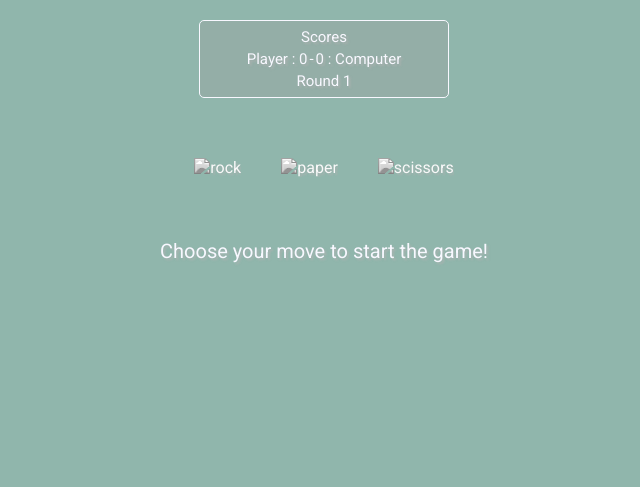
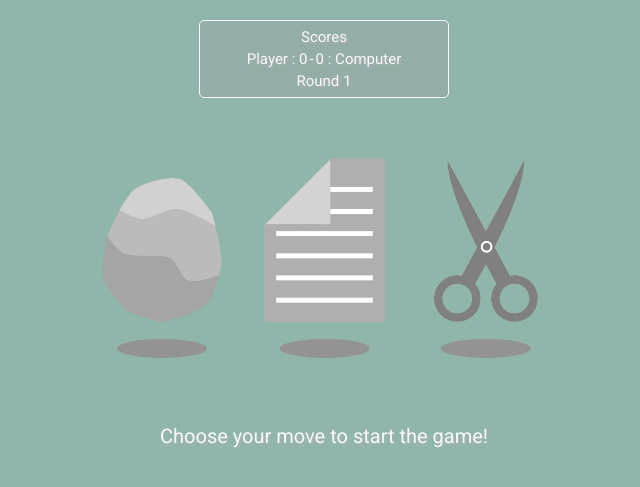
Before and after one commit to martin-242/odin-project-rock-paper-scissors, a plain HTML site: page index.html in a window 1280 px wide. Shown: the part 81-568 px from the top of the page, without its empty margins (316-956 px from the left). Drawn offline with Linux system fonts and the light colour scheme; the site is published under a folder, as on GitHub Pages, so addresses that start at the root find nothing.

Commit message:
Solves images not loading

```diff
--- a/index.html
+++ b/index.html
@@ -23,9 +23,9 @@
   </div>
   <div id="buttons-container" class="button-container">
     <div id="buttons_all">
-      <div id="buttons" class="button1"><img id="btn_rock" width="122" height="200" alt="rock" src="/images/rock.png"></div>
-      <div id="buttons" class="button2"><img id="btn_paper" width="122" height="200" alt="paper" src="/images/paper.png"></div>
-      <div id="buttons" class="button3"><img id="btn_scissors" width="122" height="200" alt="scissors" src="/images/scissors.png"></div>
+      <div id="buttons" class="button1"><img id="btn_rock" width="122" height="200" alt="rock" src="images/rock.png"></div>
+      <div id="buttons" class="button2"><img id="btn_paper" width="122" height="200" alt="paper" src="images/paper.png"></div>
+      <div id="buttons" class="button3"><img id="btn_scissors" width="122" height="200" alt="scissors" src="images/scissors.png"></div>
     </div>
   </div>
   <div id="results_container" class="results_container"></div>
```
